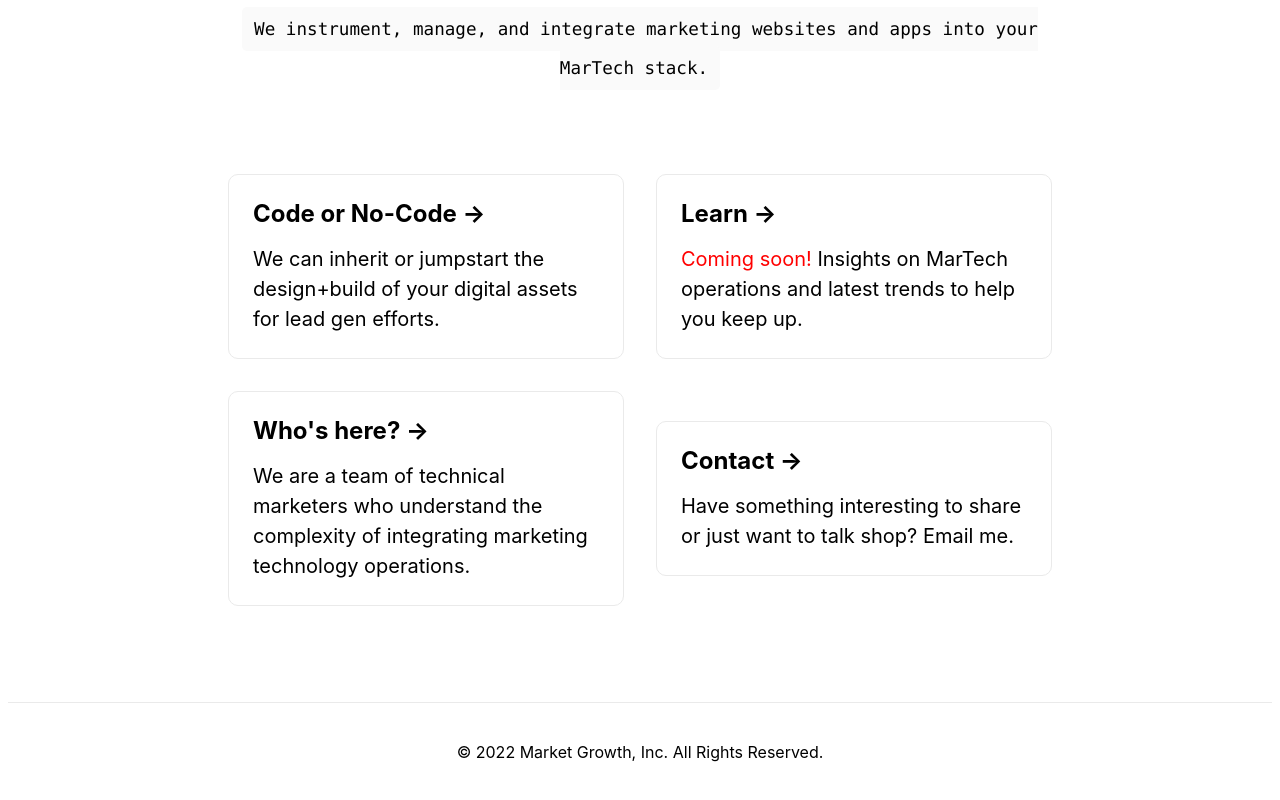
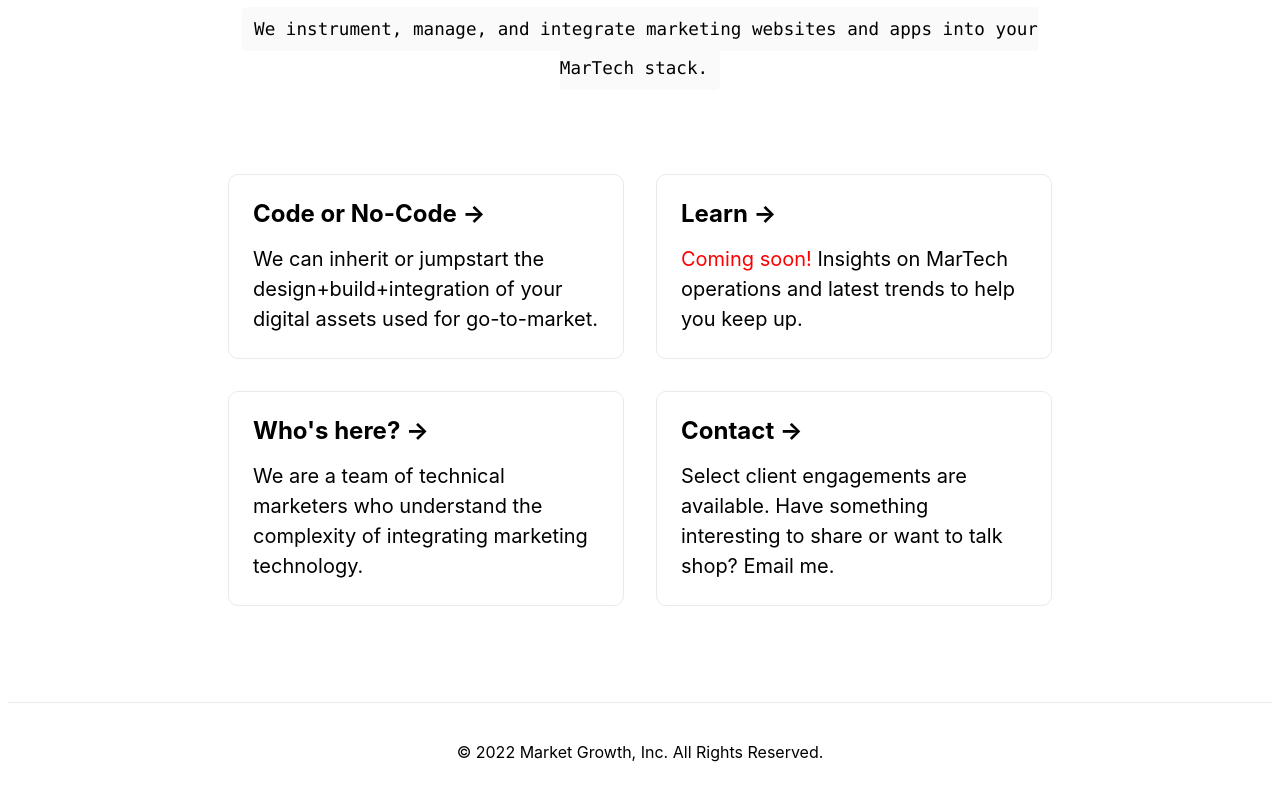
Before and after one commit to marketgrowth/www, a Next.js app: page / in a window 1280 px wide. Shown: the part 396-1196 px from the top of the page. Built offline with nearby package versions, Linux system fonts and the light colour scheme.

Commit message:
Update index.js

```diff
--- a/pages/index.js
+++ b/pages/index.js
@@ -24,7 +24,7 @@ export default function Home() {
         <div className={styles.grid}>
           <a href="mailto:victor@marketgrowth.io" target="_blank" className={styles.card}>
             <h3>Code or No-Code &rarr;</h3>
-            <p>We can inherit or jumpstart the design+build of your digital assets for lead gen efforts.</p>
+            <p>We can inherit or jumpstart the design+build+integration of your digital assets used for go-to-market.</p>
           </a>
 
           <a href="mailto:victor@marketgrowth.io" target="_blank" className={styles.card}>
@@ -37,7 +37,7 @@ export default function Home() {
             className={styles.card}
           >
             <h3>Who's here? &rarr;</h3>
-            <p>We are a team of technical marketers who understand the complexity of integrating marketing technology operations.</p>
+            <p>We are a team of technical marketers who understand the complexity of integrating marketing technology.</p>
           </a>
 
           <a
@@ -45,7 +45,7 @@ export default function Home() {
             className={styles.card}
           >
             <h3>Contact &rarr;</h3>
-            <p>Have something interesting to share or just want to talk shop? Email me.</p>
+            <p>Select client engagements are available. Have something interesting to share or want to talk shop? Email me.</p>
           </a>
         </div>
       </main>
```
